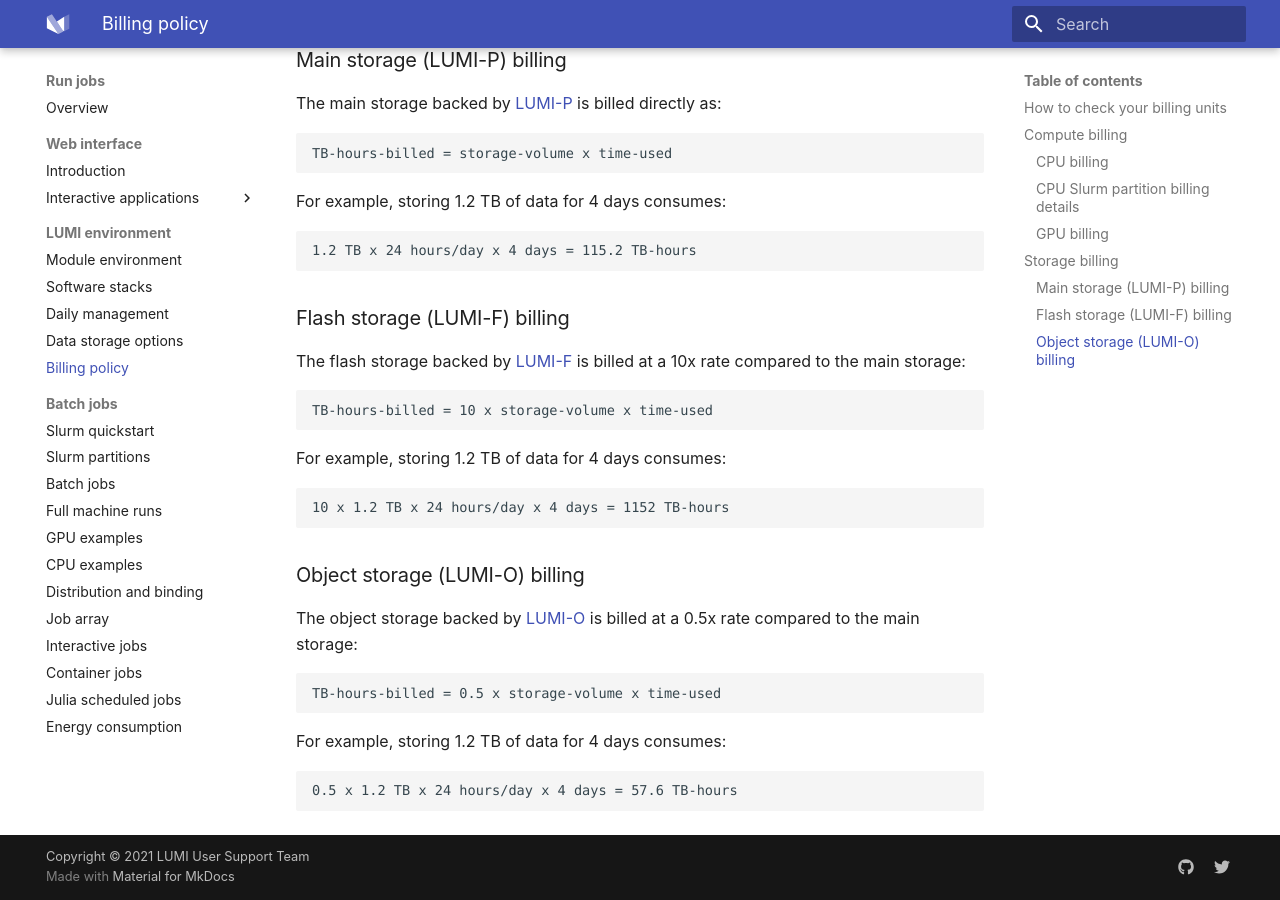
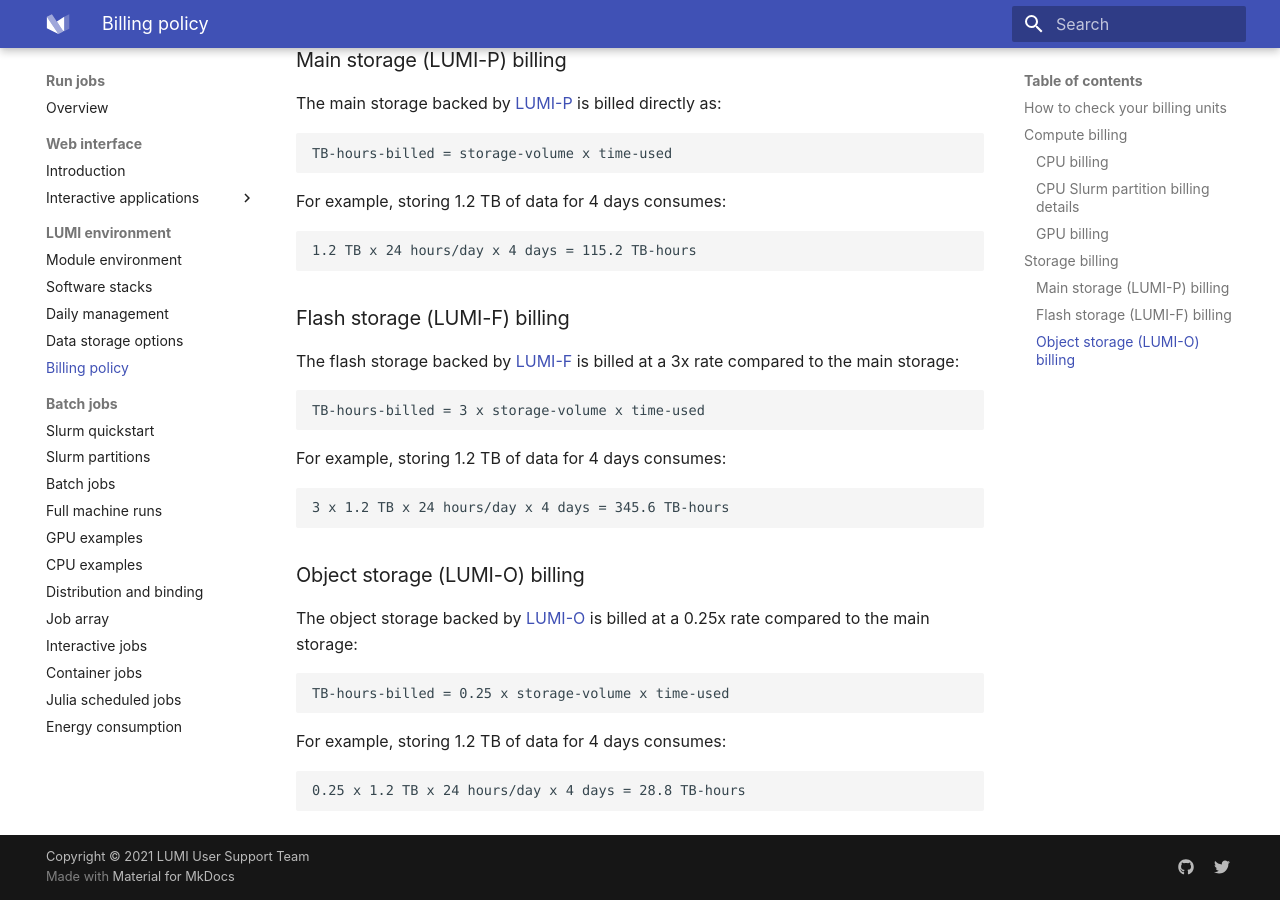
Before and after one commit to Lumi-supercomputer/lumi-userguide, an MkDocs documentation site: the page built from docs/runjobs/lumi_env/billing.md, in a window 1280 px wide and 900 px high, scrolled down 3168 px. Built offline with MkDocs 1.6.1 and Material for MkDocs 9.7.7, drawn with Linux system fonts in a browser that asks for light colours.

Commit message:
Update billing for LUMI-F and LUMI-O
LUMI-F billing changed from 10x to 3x, and LUMI-O billing changed from 0.5x to 0.25x

````diff
--- a/docs/runjobs/lumi_env/billing.md
+++ b/docs/runjobs/lumi_env/billing.md
@@ -173,30 +173,30 @@
 
 ### Flash storage (LUMI-F) billing
 
-The flash storage backed by [LUMI-F][lumi-f] is billed at a 10x rate compared
+The flash storage backed by [LUMI-F][lumi-f] is billed at a 3x rate compared
 to the main storage:
 
 ```text
-TB-hours-billed = 10 x storage-volume x time-used
+TB-hours-billed = 3 x storage-volume x time-used
 ```
 
 For example, storing 1.2 TB of data for 4 days consumes:
 
 ```text
-10 x 1.2 TB x 24 hours/day x 4 days = 1152 TB-hours
+3 x 1.2 TB x 24 hours/day x 4 days = 345.6 TB-hours
 ```
 
 ### Object storage (LUMI-O) billing
 
-The object storage backed by [LUMI-O][lumi-o] is billed at a 0.5x rate compared
+The object storage backed by [LUMI-O][lumi-o] is billed at a 0.25x rate compared
 to the main storage:
 
 ```text
-TB-hours-billed = 0.5 x storage-volume x time-used
+TB-hours-billed = 0.25 x storage-volume x time-used
 ```
 
 For example, storing 1.2 TB of data for 4 days consumes:
 
 ```text
-0.5 x 1.2 TB x 24 hours/day x 4 days = 57.6 TB-hours
+0.25 x 1.2 TB x 24 hours/day x 4 days = 28.8 TB-hours
 ```
````
